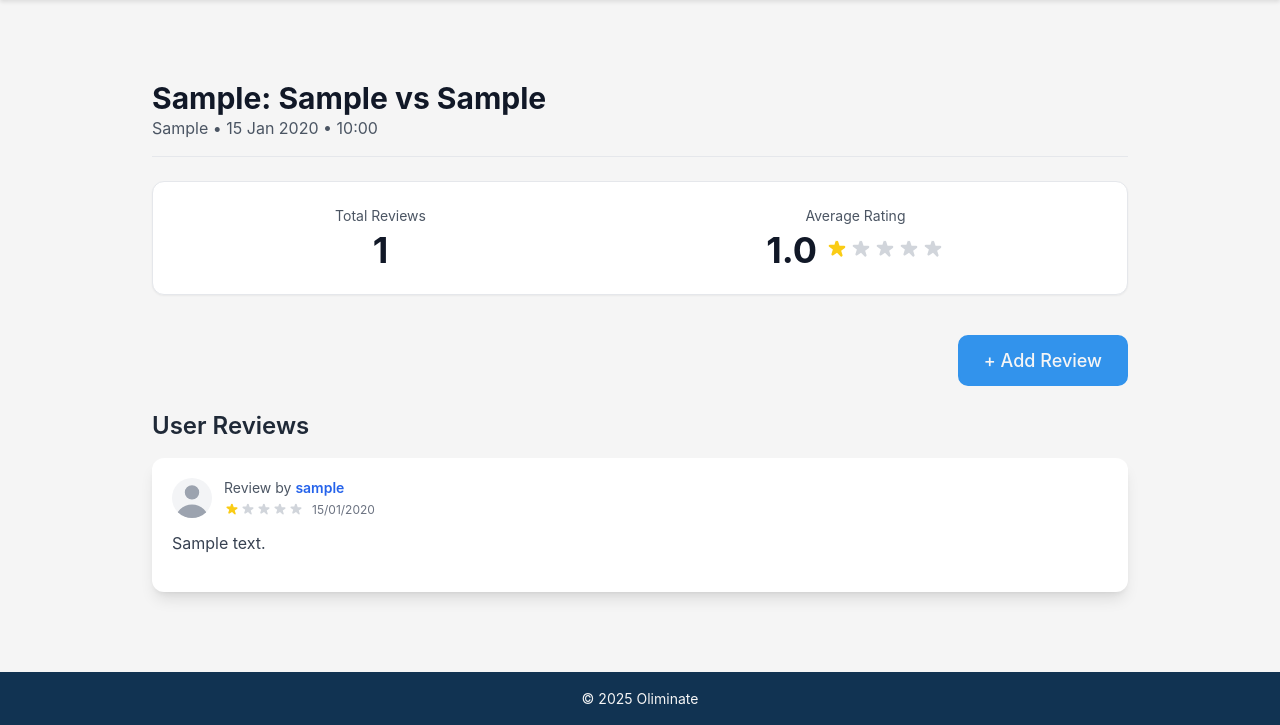
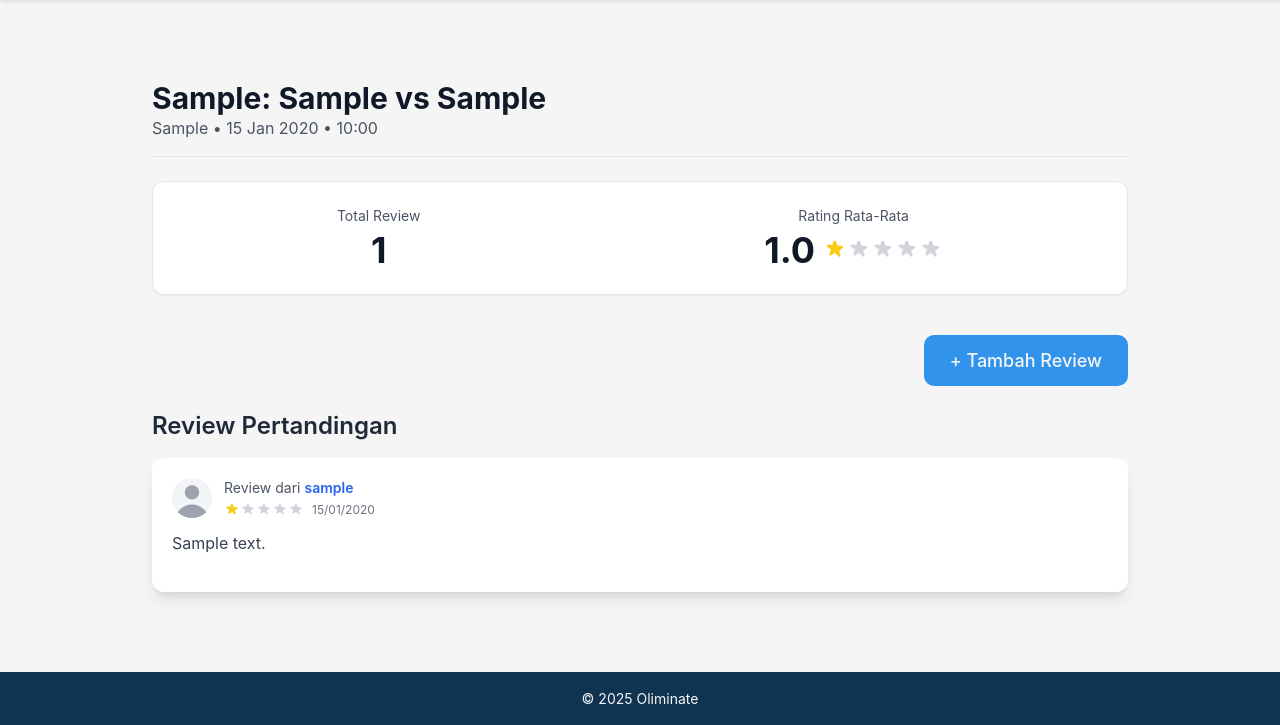
Before and after one commit to pbp-kelompok-c08/Oliminate, a Django app: page /review/1/ in a window 1280 px wide. Shown: the part 75-800 px from the top of the page. Run offline with Django 5.2, Linux system fonts and the light colour scheme; tables that the repository leaves empty hold one stand-in row (Sample ...); some libraries are stand-ins or nearby versions.

Commit message:
Change language to Bahasa Indonesia

```diff
--- a/reviews/templates/review_detail.html
+++ b/reviews/templates/review_detail.html
@@ -1,7 +1,7 @@
 {% extends 'base.html' %}
 {% load static %}
 
-{% block title %}Reviews for {{ schedule.team1 }} vs {{ schedule.team2 }}{% endblock %}
+{% block title %}Review untuk {{ schedule.team1 }} vs {{ schedule.team2 }}{% endblock %}
 
 {% block content %}
 <link href="https://unpkg.com/boxicons@2.1.1/css/boxicons.min.css" rel="stylesheet">
@@ -17,13 +17,13 @@
   <div class="bg-white border border-gray-200 rounded-xl shadow-sm p-6 mb-10">
     <div class="flex flex-col md:flex-row md:items-center md:justify-around gap-6">
       <div class="flex flex-col items-center">
-        <p class="text-sm text-gray-600 mb-1">Total Reviews</p>
+        <p class="text-sm text-gray-600 mb-1">Total Review</p>
         <h2 class="text-4xl font-bold text-gray-900">
           {{ total_reviews }}
         </h2>
       </div>
       <div class="flex flex-col items-center">
-        <p class="text-sm text-gray-600 mb-1">Average Rating</p>
+        <p class="text-sm text-gray-600 mb-1">Rating Rata-Rata</p>
         <div class="flex items-center gap-2">
           <h2 class="text-4xl font-bold text-gray-900">
             {{ average_rating|floatformat:1 }}
@@ -65,11 +65,11 @@
             data-create-url="{% url 'add_review' schedule.id %}"
             data-can-review="{{ can_review|yesno:'true,false' }}"
             class="btn btn-primary">
-      + Add Review
+      + Tambah Review
     </button>
   </div>
 
-  <h2 class="text-2xl font-semibold text-gray-800 mb-4 text-left">User Reviews</h2>
+  <h2 class="text-2xl font-semibold text-gray-800 mb-4 text-left">Review Pertandingan</h2>
   <div class="space-y-5">
     {% for review in reviews %}
     <div class="bg-white rounded-xl shadow-lg p-5">
@@ -83,7 +83,7 @@
         {% endif %}
         <div>
           <p class="text-sm text-gray-600">
-            Review by <span class="font-semibold text-blue-600">{{ review.reviewer.username }}</span>
+            Review dari <span class="font-semibold text-blue-600">{{ review.reviewer.username }}</span>
           </p>
           <div class="flex items-center gap-2 mt-1">
             <div class="flex">
@@ -123,10 +123,10 @@
     {% empty %}
       <div class="text-center py-16 px-8 bg-white rounded-xl shadow-lg">
         <h2 class="text-xl font-semibold text-gray-800">
-          No reviews yet.
+          Belum ada review.
         </h2>
         <p class="text-gray-500 mt-1">
-          Be the first to review!
+          Jadilah yang pertama untuk memberikan review!
         </p>
       </div>
     {% endfor %}
@@ -143,13 +143,13 @@
 
 <div id="delete-confirm-modal" class="hidden fixed inset-0 flex items-center justify-center bg-black bg-opacity-50 z-50 p-4">
   <div class="bg-white rounded-xl shadow-lg p-6 w-full max-w-md">
-    <h2 class="text-2xl font-semibold mb-4">Confirm Deletion</h2>
+    <h2 class="text-2xl font-semibold mb-4">Konfirmasi Hapus</h2>
     <p class="text-gray-700 mb-6" id="delete-review-name">
-      Are you sure you want to delete this review?
+      Apakah Anda yakin ingin menghapus review ini?
     </p>
     <div class="flex justify-end gap-2">
-      <button id="delete-cancel-btn" class="btn btn-outline">Cancel</button>
-      <button id="delete-confirm-btn" class="btn btn-danger" data-delete-url="">Yes, Delete</button>
+      <button id="delete-cancel-btn" class="btn btn-outline">Batal</button>
+      <button id="delete-confirm-btn" class="btn btn-danger" data-delete-url="">Ya, Hapus</button>
     </div>
   </div>
 </div>
@@ -277,8 +277,8 @@
       } else {
         ajaxFormContainer.innerHTML = `
           <div class="text-center p-10">
-            <h3 class="text-2xl font-semibold text-yellow-600 mb-4">⚠️ Not Eligible</h3>
-            <p class="text-gray-700 mb-6">You must purchase a ticket for this event to be able to leave a review.</p>
+            <h3 class="text-2xl font-semibold text-yellow-600 mb-4">⚠️ Tidak Memenuhi Syarat</h3>
+            <p class="text-gray-700 mb-6">Anda harus membeli tiket untuk pertandingan ini agar bisa menambahkan review.</p>
             <button type="button" id="modal-warning-close-btn" class="btn btn-primary">
               OK
             </button>
@@ -409,7 +409,7 @@
       const deleteUrl = this.getAttribute('data-delete-url');
       const name = this.getAttribute('data-review-user');
 
-      deleteReviewName.innerHTML = `Are you sure you want to delete the review by <strong>${name}</strong>?`;
+      deleteReviewName.innerHTML = `Apakah Anda yakin ingin menghapus review ini?`;
       deleteConfirmBtn.setAttribute('data-delete-url', deleteUrl);
 
       deleteConfirmModal.classList.remove('hidden');
--- a/reviews/templates/review_edit.html
+++ b/reviews/templates/review_edit.html
@@ -109,11 +109,11 @@
 
             <div class="flex justify-end gap-3 mt-8">
                 {% if schedule %}
-                <a href="{% url 'review_detail' schedule.id %}" class="btn btn-outline">Cancel</a>
+                <a href="{% url 'review_detail' schedule.id %}" class="btn btn-outline">Batal</a>
                 {% else %}
-                <a href="#" class="btn btn-outline">Cancel</a>
+                <a href="#" class="btn btn-outline">Batal</a>
                 {% endif %}
-                <button type="submit" class="btn btn-primary">Add Review</button>
+                <button type="submit" class="btn btn-primary">Tambah Review</button>
             </div>
         </form>
     </div>
--- a/reviews/templates/review_edit_fragment.html
+++ b/reviews/templates/review_edit_fragment.html
@@ -111,7 +111,7 @@
         <button type="button" id="modal-cancel-button" class="btn btn-outline">Cancel</button>
 
         <button type="submit" class="btn btn-primary">
-          {% if review %}Update Review{% else %}Add Review{% endif %}
+          {% if review %}Update Review{% else %}Tambah Review{% endif %}
         </button>
     </div>
 </form>
--- a/reviews/templates/review_form.html
+++ b/reviews/templates/review_form.html
@@ -109,11 +109,11 @@
 
             <div class="flex justify-end gap-3 mt-8">
                 {% if schedule %}
-                <a href="{% url 'review_detail' schedule.id %}" class="btn btn-outline">Cancel</a>
+                <a href="{% url 'review_detail' schedule.id %}" class="btn btn-outline">Batal</a>
                 {% else %}
-                <a href="#" class="btn btn-outline">Cancel</a>
+                <a href="#" class="btn btn-outline">Batal</a>
                 {% endif %}
-                <button type="submit" class="btn btn-primary">Add Review</button>
+                <button type="submit" class="btn btn-primary">Tambah Review</button>
             </div>
         </form>
     </div>
--- a/reviews/views.py
+++ b/reviews/views.py
@@ -89,7 +89,7 @@
         ).exists()
 
     if not can_review:
-        message = "You are not eligible to review this event (ticket required)."
+        message = "Anda tidak memenuhi syarat untuk menambahkan review pertandingan ini (diperlukan tiket)."
         if is_ajax:
             return JsonResponse({'success': False, 'message': message}, status=403)
         else:
@@ -103,7 +103,7 @@
             review.reviewer = request.user
             review.save()
             if is_ajax:
-                return JsonResponse({'success': True, 'message': 'Review added successfully!'})
+                return JsonResponse({'success': True, 'message': 'Review berhasil ditambahkan!'})
             else:
                 return redirect('review_detail', schedule_id=schedule.id)
         else:
@@ -117,7 +117,7 @@
         context = {
             'schedule': schedule,
             'review_form': form,
-            'title': 'Add Review', # <-- 1. Hilangkan tanda komentar ini
+            'title': 'Tambah Review',
             'form_action_url': reverse('add_review', args=[schedule.id])
         }
         template_name = "review_form.html"
@@ -133,16 +133,16 @@
 
     if review.reviewer != request.user:
         if is_ajax:
-            return JsonResponse({'success': False, 'message': 'You are not authorized to edit this review.'}, status=403)
+            return JsonResponse({'success': False, 'message': 'Anda tidak memiliki izin untuk mengedit review ini.'}, status=403)
         else:
-            return HttpResponseForbidden("You are not authorized to edit this review.")
+            return HttpResponseForbidden("Anda tidak memiliki izin untuk mengedit review ini.")
 
     if request.method == 'POST':
         form = ReviewForm(request.POST, instance=review)
         if form.is_valid():
             form.save()
             if is_ajax:
-                return JsonResponse({'success': True, 'message': 'Review updated successfully!'})
+                return JsonResponse({'success': True, 'message': 'Review berhasil diperbarui!'})
             else:
                 return redirect('review_detail', schedule_id=schedule.id)
     else:
@@ -169,9 +169,9 @@
 
     if review.reviewer != request.user:
         if is_ajax:
-            return JsonResponse({'success': False, 'message': 'You are not authorized to delete this review.'}, status=403)
+            return JsonResponse({'success': False, 'message': 'Anda tidak memiliki izin untuk menghapus review ini.'}, status=403)
         else:
-            return HttpResponseForbidden("You are not authorized to delete this review.")
+            return HttpResponseForbidden("Anda tidak memiliki izin untuk menghapus review ini.")
 
     if request.method == 'POST':
         reviewer_name = review.reviewer.username
@@ -179,7 +179,7 @@
         if is_ajax:
             return JsonResponse({
                 'success': True,
-                'message': f"Review from {reviewer_name} has been deleted."
+                'message': f"Review berhasil dihapus.",
             })
         else:
             return redirect('review_detail', schedule_id=schedule.id)
```
Also changed, not shown: other parts of reviews/templates/review_detail.html (+1 -1 lines), reviews/forms.py (+4 -4 lines), reviews/templates/review_confirm_delete.html (+5 -5 lines), reviews/templates/review_form_fragment.html (+5 -6 lines), reviews/templates/review_landing_page.html (+5 -5 lines).
